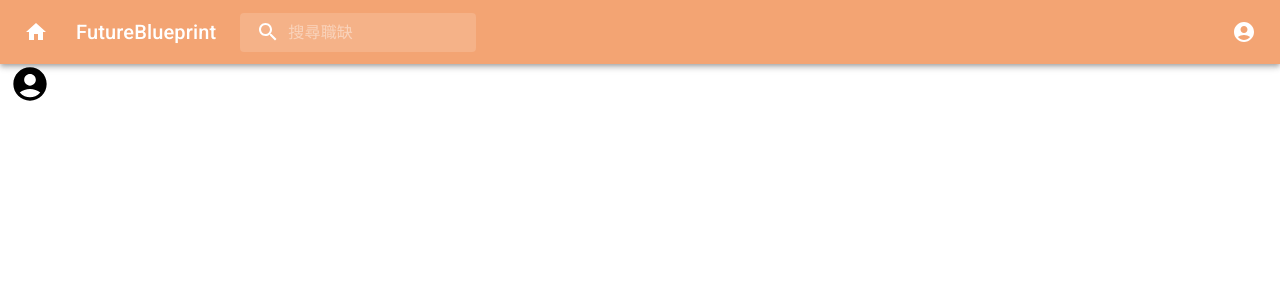
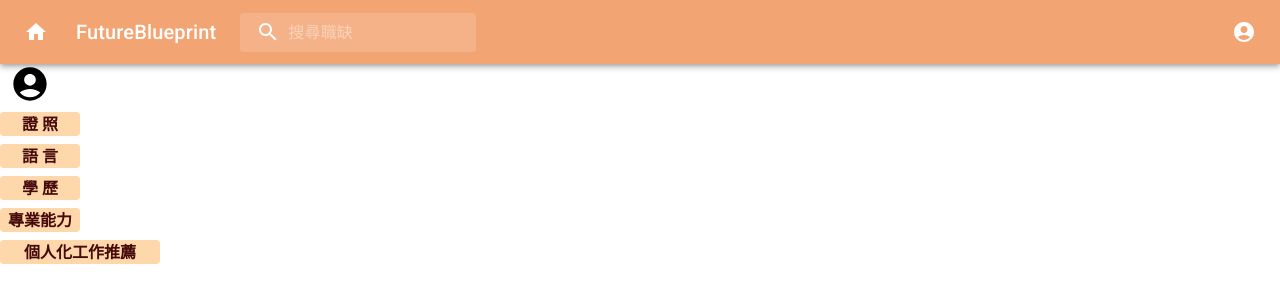
Before and after one commit to KJCGray/Future_blueprint, a Next.js app: page /personal in a window 1280 px wide. Shown: the top 302 px of the page. Built offline with nearby package versions, Linux system fonts and the light colour scheme.

Commit message:
userdata

```diff
--- a/src/app/components/personalpage/btnbar.js
+++ b/src/app/components/personalpage/btnbar.js
@@ -0,0 +1,11 @@
+import React from 'react';
+
+const btnbar = () => {
+  return (
+    <div style={{ width: '50%', background: '#f0f0f0', padding: '1rem' }}>
+
+    </div>
+  )
+}
+
+export default btnbar;
--- a/src/app/personal/page.js
+++ b/src/app/personal/page.js
@@ -1,12 +1,40 @@
 import React from 'react';
 import Userdata from "../components/personalpage/userdata";
+import Btnbar from "../components/personalpage/btnbar";
 import SearchBar from '../components/mainpage/searchbar';
 
 const page = () => {
   return (
-    <div className="w-screen h-screen m-0 bg-white">
-        <SearchBar/>
-        <Userdata/>
+    <div className='w-screen h-screen m-0 bg-white'>
+      <SearchBar/>
+      <Userdata/>
+      <div className='items-center'>
+        <div className='flex justify-center w-20 my-2 bg-orange-200 rounded'>
+          <div className='font-semibold text-red-950'>
+            證  照
+          </div>
+        </div>
+        <div className='flex justify-center w-20 my-2 bg-orange-200 rounded'>
+          <div className='font-semibold text-red-950'>
+            語  言
+          </div>
+        </div>
+        <div className='flex justify-center w-20 my-2 bg-orange-200 rounded'>
+          <div className='font-semibold text-red-950'>
+            學  歷
+          </div>
+        </div>
+        <div className='flex justify-center w-20 my-2 bg-orange-200 rounded'>
+          <div className='font-semibold text-red-950'>
+            專業能力
+          </div>
+        </div>
+        <div className='flex justify-center w-40 my-2 bg-orange-200 rounded'>
+          <div className='font-semibold text-red-950'>
+            個人化工作推薦
+          </div>
+        </div>
+      </div>
     </div>
   )
 }
```
